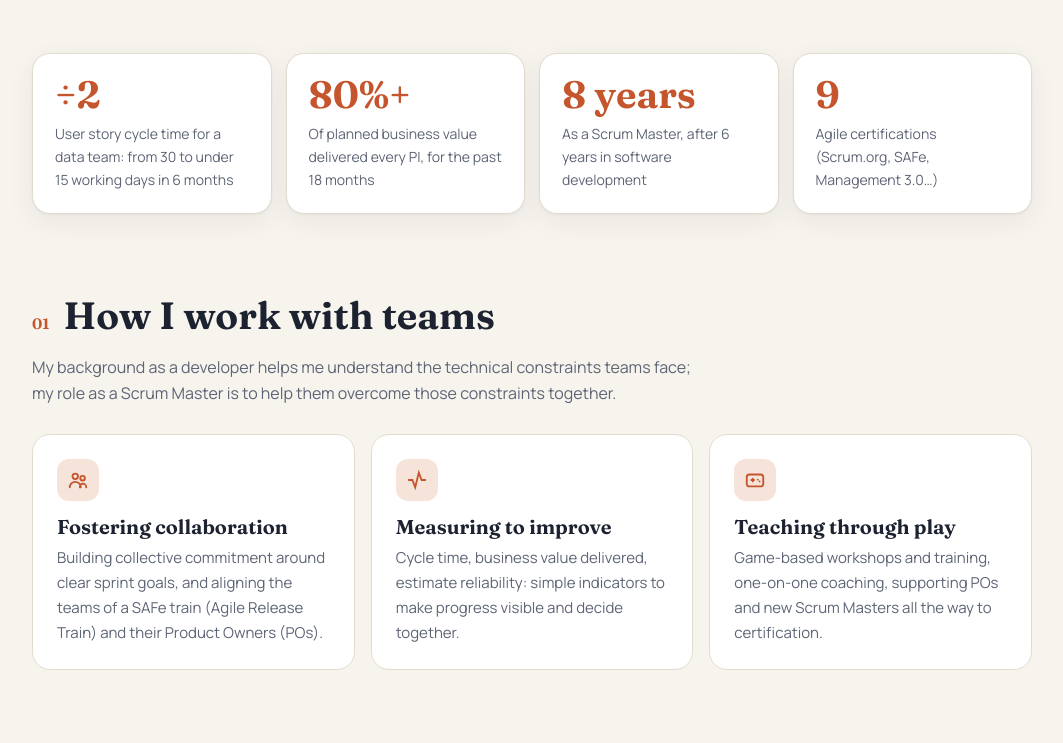
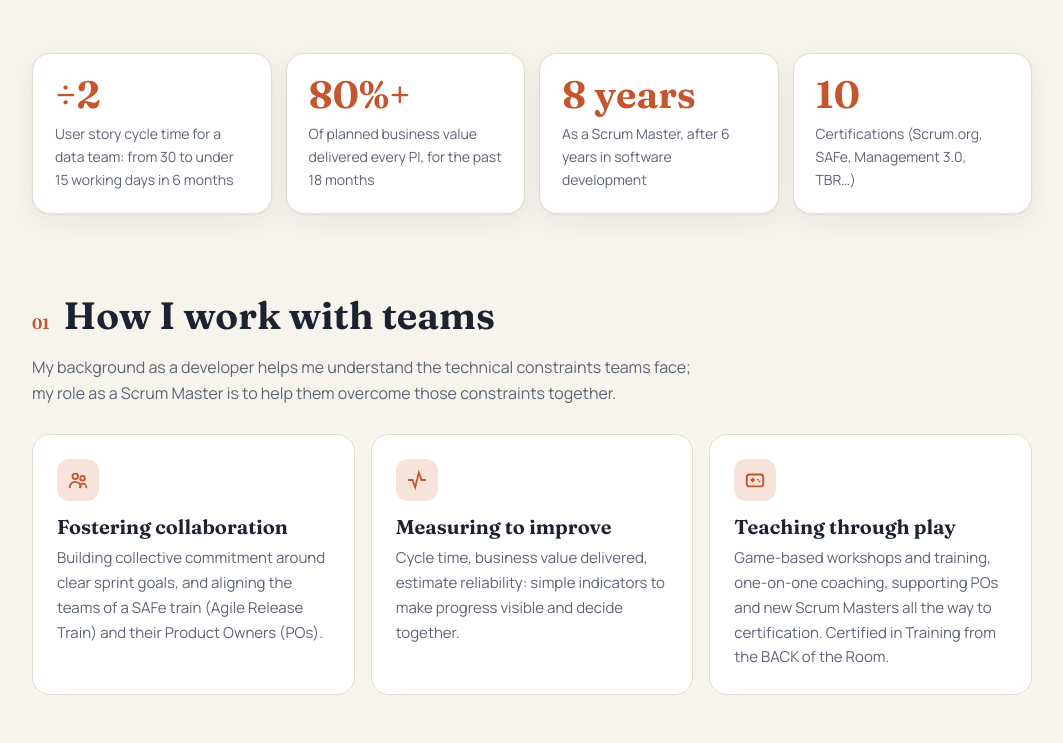
Before and after one commit to agileroy/agileroy.github.io, a plain HTML site: page index.html in a window 1280 px wide. Shown: the part 797-1540 px from the top of the page, without its empty margins (108-1171 px from the left). Drawn offline with Linux system fonts and the light colour scheme.

Commit message:
Ajout de la certification TBR Practitioner

```diff
--- a/index.html
+++ b/index.html
@@ -278,7 +278,7 @@ footer{padding:0 0 40px;color:var(--muted);font-size:14px;text-align:center}
     <div class="stat"><div class="n">÷2</div><div class="l"><span data-l="fr">Cycle time des US d'une équipe data : de 30 à moins de 15 jours ouvrés en 6 mois</span><span data-l="en">User story cycle time for a data team: from 30 to under 15 working days in 6 months</span></div></div>
     <div class="stat"><div class="n"><span data-l="fr">80 %+</span><span data-l="en">80%+</span></div><div class="l"><span data-l="fr">De la valeur métier planifiée livrée à chaque PI, depuis un an et demi</span><span data-l="en">Of planned business value delivered every PI, for the past 18 months</span></div></div>
     <div class="stat"><div class="n"><span data-l="fr">8 ans</span><span data-l="en">8 years</span></div><div class="l"><span data-l="fr">En tant que Scrum Master, après 6 ans de développement</span><span data-l="en">As a Scrum Master, after 6 years in software development</span></div></div>
-    <div class="stat"><div class="n">9</div><div class="l"><span data-l="fr">Certifications Agile (Scrum.org, SAFe, Management 3.0…)</span><span data-l="en">Agile certifications (Scrum.org, SAFe, Management 3.0…)</span></div></div>
+    <div class="stat"><div class="n">10</div><div class="l"><span data-l="fr">Certifications (Scrum.org, SAFe, Management 3.0, TBR…)</span><span data-l="en">Certifications (Scrum.org, SAFe, Management 3.0, TBR…)</span></div></div>
   </div>
 </div>
 
@@ -300,7 +300,7 @@ footer{padding:0 0 40px;color:var(--muted);font-size:14px;text-align:center}
       <div class="pillar">
         <div class="ic"><svg width="22" height="22" viewBox="0 0 24 24" fill="none" stroke="currentColor" stroke-width="2" stroke-linecap="round"><rect x="3" y="6" width="18" height="13" rx="3"/><path d="M8 12h3M9.5 10.5v3M15 11.5h.01M17 13.5h.01"/></svg></div>
         <h3><span data-l="fr">Transmettre, par le jeu</span><span data-l="en">Teaching through play</span></h3>
-        <p><span data-l="fr">Ateliers et formations ludiques, coaching individuel, accompagnement de PO et de nouveaux Scrum Masters jusqu'à leur certification.</span><span data-l="en">Game-based workshops and training, one-on-one coaching, supporting POs and new Scrum Masters all the way to certification.</span></p>
+        <p><span data-l="fr">Ateliers et formations ludiques, coaching individuel, accompagnement de PO et de nouveaux Scrum Masters jusqu'à leur certification. Certifié Training from the BACK of the Room.</span><span data-l="en">Game-based workshops and training, one-on-one coaching, supporting POs and new Scrum Masters all the way to certification. Certified in Training from the BACK of the Room.</span></p>
       </div>
     </div>
   </div>
@@ -485,6 +485,7 @@ footer{padding:0 0 40px;color:var(--muted);font-size:14px;text-align:center}
     <div class="head"><span class="num">04</span><h2>Certifications</h2></div>
     <div class="certs">
       <!-- Logos : déposer le fichier indiqué dans data-logo (img/certs/…). Tant qu'il est absent, le sigle data-mono s'affiche. -->
+      <div class="cert"><span class="badge" data-mono="TBR" data-logo="img/certs/tbr.png"></span><div class="ct"><span class="y">2026</span><span class="t"><a href="https://hyperstack.id/credential/6b263ffe-42c2-40cb-ab4a-146169486b58" target="_blank" rel="noopener">TBR Practitioner</a></span><span class="o">Training from the BACK of the Room · TBR Community</span></div></div>
       <div class="cert"><span class="badge" data-mono="M3.0" data-logo="img/certs/management30.png"></span><div class="ct"><span class="y">2025</span><span class="t">Agile Team Leadership Workshop</span><span class="o">Management 3.0</span></div></div>
       <div class="cert"><span class="badge" data-mono="CCA" data-logo="img/certs/cca.png"></span><div class="ct"><span class="y">2025</span><span class="t"><span data-l="fr">CCA Agile Niveau 1</span><span data-l="en">CCA Agile Level 1</span></span><span class="o">Centre de certification Agile</span></div></div>
       <div class="cert"><span class="badge" data-mono="PSK" data-logo="img/certs/psk.png"></span><div class="ct"><span class="y">2025</span><span class="t">Professional Scrum with Kanban I (PSK I)</span><span class="o">Scrum.org</span></div></div>
```
